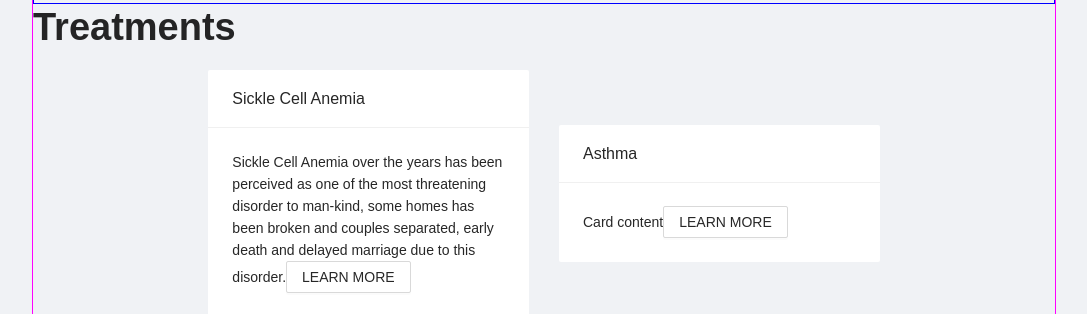
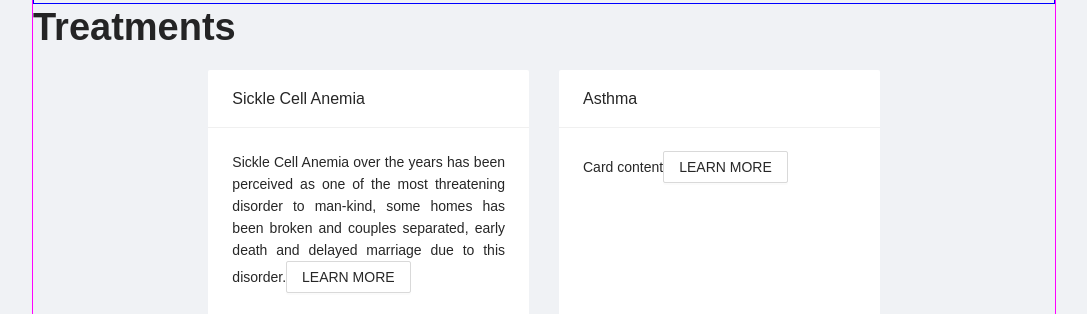
Before and after one commit to damigreen/raychan-frontend, a React (Create React App) app: page / in a window 1280 px wide. Shown: the part 486-800 px from the top of the page, without its empty margins (96-1183 px from the left). Built offline with nearby package versions, Linux system fonts and the light colour scheme.

Commit message:
modified

```diff
--- a/src/components/treatments/Treatment.scss
+++ b/src/components/treatments/Treatment.scss
@@ -37,7 +37,7 @@
   margin-top: 20px;
 }
 
-#treatment .card-style {
+#treatments .card-style {
   // text-align: center;
   text-align: justify;
   min-height: 40vh;
```
